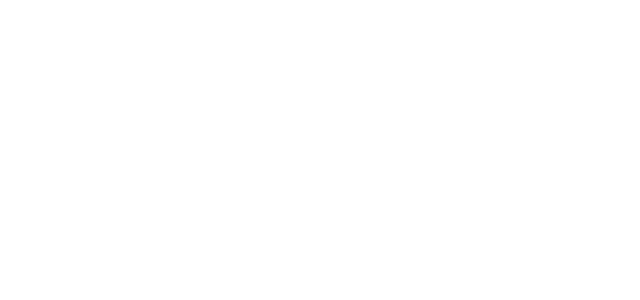
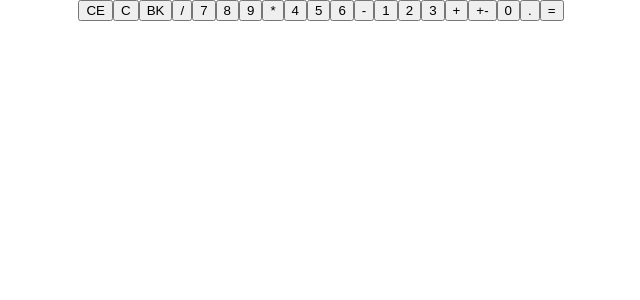
Before and after one commit to Hadis2971/reactjs-calculator, a React (Create React App) app: page / in a window 1280 px wide. Shown: the top 300 px of the page, without its empty margins (319-959 px from the left). Built offline with nearby package versions, Linux system fonts and the light colour scheme.

Commit message:
restructur app display components

```diff
--- a/src/App.js
+++ b/src/App.js
@@ -1,11 +1,13 @@
 import React, { Component } from 'react';
 import './App.css';
+
+import Calculator from "./container/Calculator";
 
 class App extends Component {
   render() {
     return (
       <div className="App">
-
+        <Calculator />
       </div>
     );
   }
--- a/src/container/Calculator.js
+++ b/src/container/Calculator.js
@@ -1,18 +1,63 @@
 import React, {Component} from "react";
+
+import Operand from "../components/Operand/operand";
+import Operator from "../components/Operator/operator";
 
 class Calculator extends Component {
 
     state = {
-        result = ""
+        result: ""
+    };
+
+    operandClickHandler = (value) => {
+        this.setState(prevState => ({
+            result: prevState.result + value
+        }));
+    };
+
+    operatorClickHandler = (value) => {
+
+        if(value === "."){
+            this.setState(prevState => ({
+                result: prevState.result + value
+            }));
+        }else{
+            this.setState({
+                result: value
+            });
+        }
     };
 
     render(){
         return(
             <div>
+                <Operator value="CE"/>
+                <Operator value="C"/>
+                <Operator value="BK"/>
+                <Operator value="/"/>
 
+                <Operand  value="7"/>
+                <Operand  value="8"/>
+                <Operand  value="9"/>
+                <Operator value="*"/>
+
+                <Operand  value="4"/>
+                <Operand  value="5"/>
+                <Operand  value="6"/>
+                <Operator value="-"/>
+
+                <Operand  value="1"/>
+                <Operand  value="2"/>
+                <Operand  value="3"/>
+                <Operator value="+"/>
+
+                <Operator value="+-"/>
+                <Operand  value="0"/>
+                <Operator value="."/>
+                <Operator value="="/>
             </div>
         );
     }
 };
 
-export default calculator;
+export default Calculator;
```
